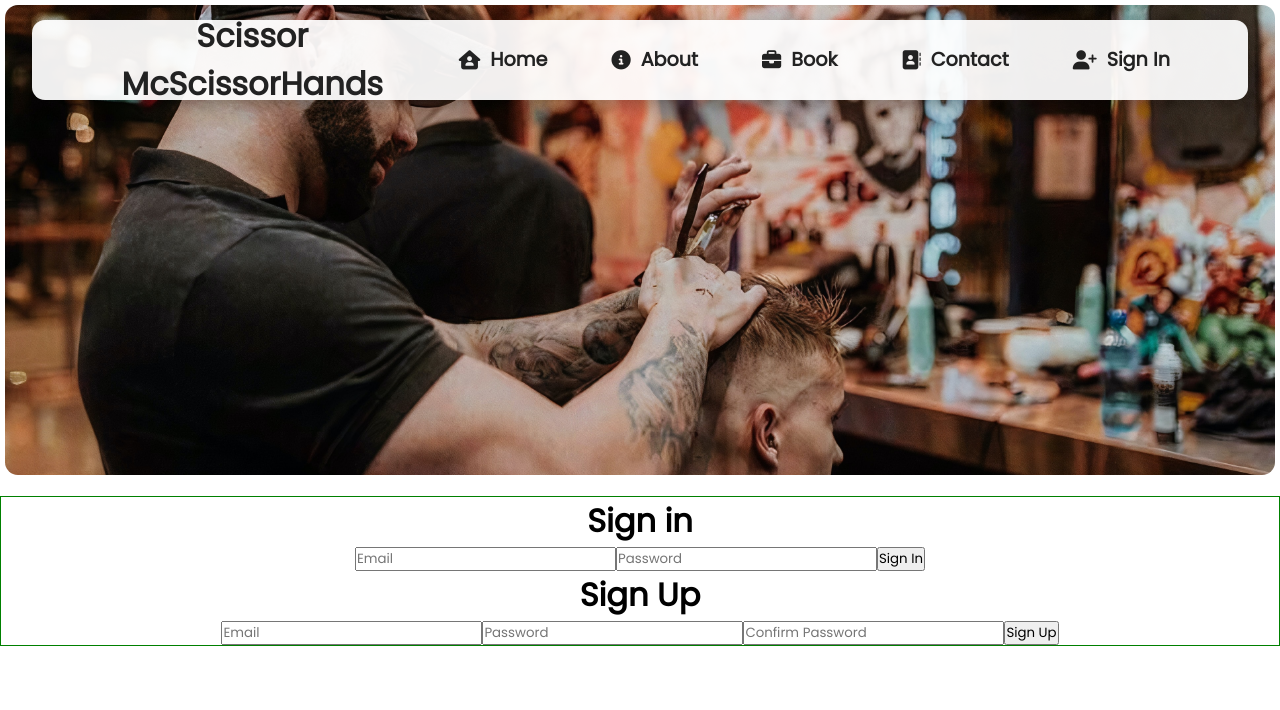
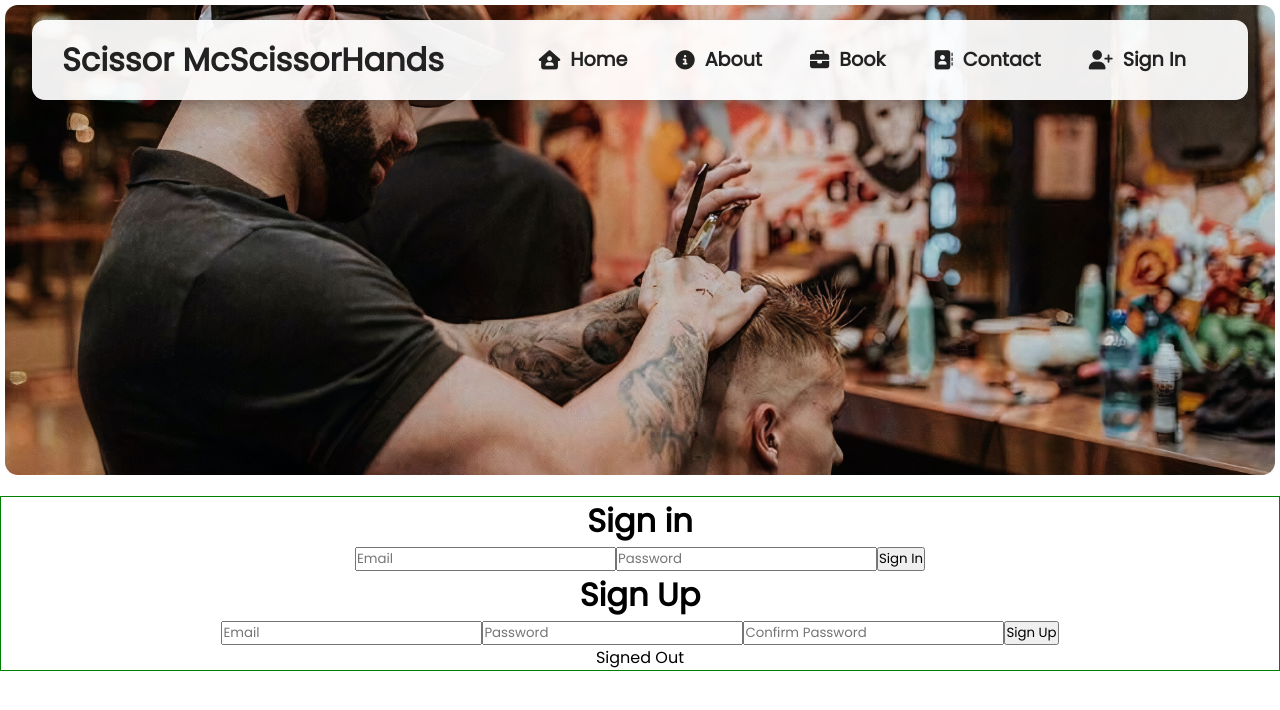
Before and after one commit to Tmumtaz/O-Slot-Rebase, a React (Create React App) app: page /sign-in in a window 1280 px wide. Shown: the top 710 px of the page. Built offline with nearby package versions, Linux system fonts and the light colour scheme; no server answers.

Commit message:
sign in/out functionality completed with firebase and auth details

```diff
--- a/src/Components/NavBar/NavBar.Styles.scss
+++ b/src/Components/NavBar/NavBar.Styles.scss
@@ -23,7 +23,7 @@
   .nav-menu {
     display: grid;
     grid-template-columns: repeat(6, auto);
-    grid-gap: 2rem;
+    grid-gap: 1rem;
     list-style: none;
     align-items: center;
   }
--- /dev/null
+++ b/src/Components/Sign-in/AuthDetails.js
@@ -0,0 +1,46 @@
+import { onAuthStateChanged, signOut } from "firebase/auth";
+import { useEffect, useState } from "react";
+import { auth } from "../../firebaseUtils";
+
+const AuthDetails = () => {
+  const [authUser, setAuthUser] = useState(null);
+
+  useEffect(() => {
+    const listen = onAuthStateChanged(auth, (user) => {
+      if (user) {
+        setAuthUser(user);
+      } else {
+        setAuthUser(null);
+      }
+    });
+
+    return () => {
+      listen();
+    };
+  }, []);
+
+  const signOutHandler = () => {
+    signOut(auth)
+      .then(() => {
+        console.log("sign out was successfull");
+      })
+      .catch((error) => {
+        console.log(error);
+      });
+  };
+
+  return (
+    <div>
+      {authUser ? (
+        <>
+          <p>{`Siged In as ${authUser.email}`}</p>
+          <button onClick={signOutHandler}>Sign Out</button>
+        </>
+      ) : (
+        <p>Signed Out</p>
+      )}
+    </div>
+  );
+};
+
+export default AuthDetails;
--- a/src/Components/Sign-in/SignIn.js
+++ b/src/Components/Sign-in/SignIn.js
@@ -5,6 +5,7 @@
 import {auth} from '../../firebaseUtils'
 import { signInWithEmailAndPassword } from "firebase/auth";
 import SignUp from "./SignUp";
+import AuthDetails from "./AuthDetails";
 
 
 const SignIn = () => {
@@ -48,6 +49,7 @@
         </form>
 
         <SignUp />
+        <AuthDetails />
       </div>
 
 
--- a/src/Components/Sign-in/SignUp.js
+++ b/src/Components/Sign-in/SignUp.js
@@ -1,5 +1,4 @@
-import Navbar from "../NavBar/Navbar";
-import Hero from "../Hero/Hero";
+
 import "./SignIn.scss";
 import { useState } from "react";
 import {auth} from '../../firebaseUtils'
@@ -13,9 +12,13 @@
 
     const handleSignUp = (event) => {
         event.preventDefault();
+        // form validations
         createUserWithEmailAndPassword(auth, email, password)
         .then((userCredentials) => {
             console.log(userCredentials)
+            setEmail('')
+            setPassword('')
+            setConfirmPassword('')
         })
         .catch((error) => {
             console.log(error)
```
